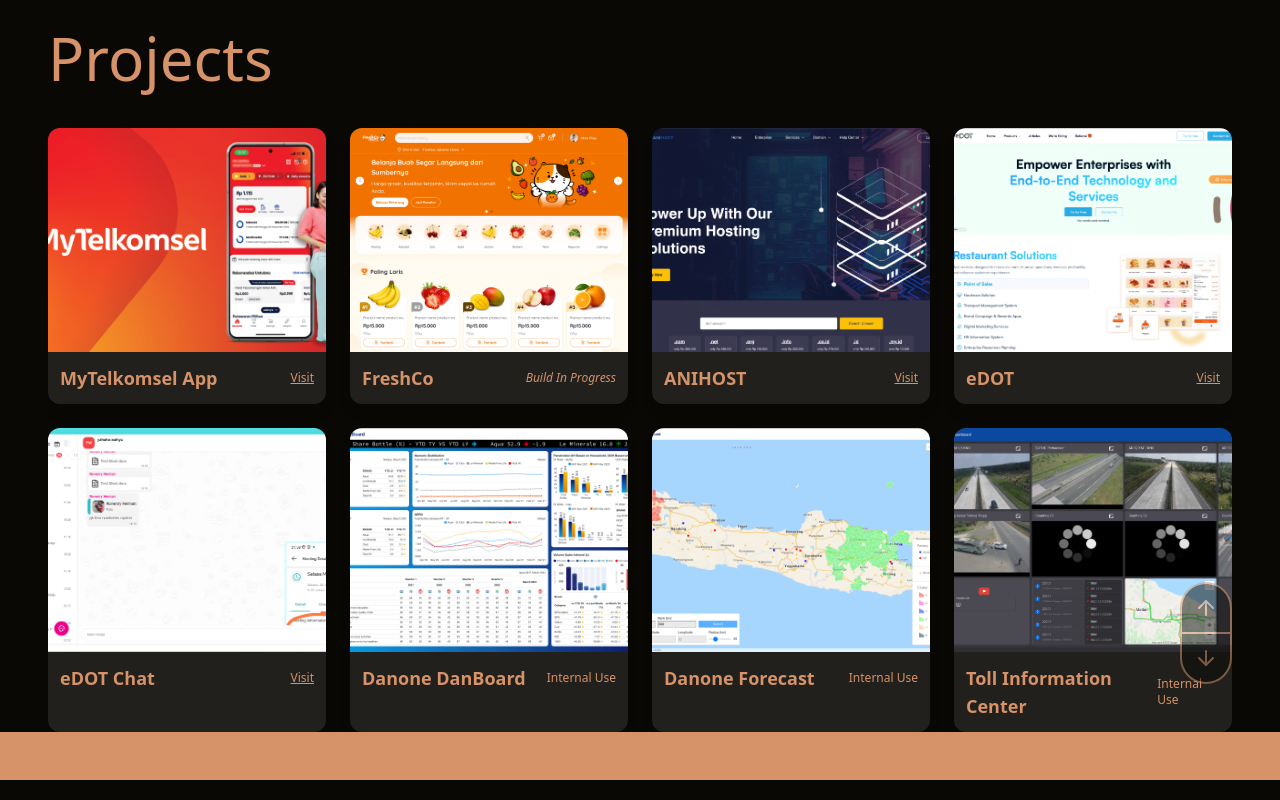
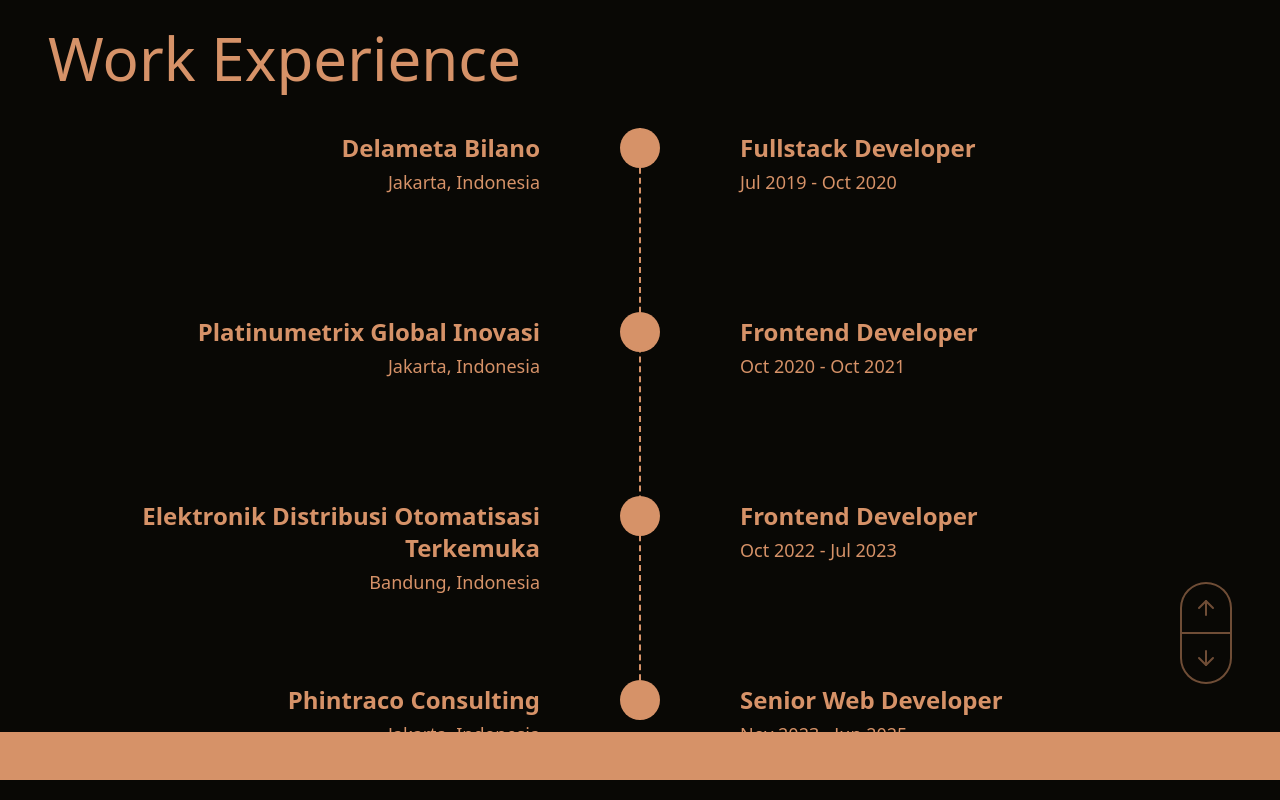
Before and after one commit to walyxxi/portfolio, a React (Vite) app: page / in a window 1280 px wide. Shown: the part 1620-2420 px from the top of the page. Built offline with nearby package versions, Linux system fonts and the light colour scheme.

Commit message:
feat: work experience section

```diff
--- a/src/App.tsx
+++ b/src/App.tsx
@@ -3,6 +3,7 @@
 import Projects from "./components/sections/Projects";
 import Contact from "./components/sections/Contact";
 import { ReactNode } from "react";
+import WorkExperience from "./components/sections/Experience";
 
 interface Section {
   id: number;
@@ -14,8 +15,9 @@
   const SECTIONS: Section[] = [
     { id: 1, name: "hero", section: <Hero /> },
     { id: 2, name: "about", section: <About /> },
-    { id: 3, name: "projects", section: <Projects /> },
-    { id: 3, name: "coontact", section: <Contact /> },
+    { id: 3, name: "experience", section: <WorkExperience /> },
+    { id: 4, name: "projects", section: <Projects /> },
+    { id: 5, name: "coontact", section: <Contact /> },
   ];
 
   return (
--- a/src/components/sections/About.tsx
+++ b/src/components/sections/About.tsx
@@ -63,7 +63,7 @@
             </button>
             <button
               onClick={() => {
-                const target = document.getElementById("projects");
+                const target = document.getElementById("experience");
                 target?.scrollIntoView({ behavior: "smooth" });
               }}
               className="border-2 border-t-1 border-primary rounded-b-full px-3 py-3 hover:bg-primary hover:text-black transition-colors"
--- /dev/null
+++ b/src/components/sections/Experience.tsx
@@ -0,0 +1,158 @@
+import { motion } from "framer-motion";
+import { ArrowDown, ArrowUp } from "lucide-react";
+
+const experiences = [
+  {
+    company: "Delameta Bilano",
+    location: "Jakarta, Indonesia",
+    period: "Jul 2019 - Oct 2020",
+    role: "Fullstack Developer",
+    description: "",
+    color: "bg-primary",
+  },
+  {
+    company: "Platinumetrix Global Inovasi",
+    location: "Jakarta, Indonesia",
+    period: "Oct 2020 - Oct 2021",
+    role: "Frontend Developer",
+    description: "",
+    color: "bg-primary",
+  },
+  {
+    company: "Elektronik Distribusi Otomatisasi Terkemuka",
+    location: "Bandung, Indonesia",
+    period: "Oct 2022 - Jul 2023",
+    role: "Frontend Developer",
+    description: "",
+    color: "bg-primary",
+  },
+  {
+    company: "Phintraco Consulting",
+    location: "Jakarta, Indonesia",
+    period: "Nov 2023 - Jun 2025",
+    role: "Senior Web Developer",
+    description: "",
+    color: "bg-primary",
+  },
+];
+
+const fadeIn = {
+  hidden: { opacity: 0, y: 40 },
+  visible: (i: number) => ({
+    opacity: 1,
+    y: 0,
+    transition: { delay: i * 0.2, duration: 0.6, ease: "easeOut" },
+  }),
+};
+
+export default function WorkExperience() {
+  return (
+    <div
+      id="experience"
+      className="relative h-screen overflow-hidden text-primary"
+    >
+      <motion.div
+        initial={{ opacity: 0, y: 50 }}
+        whileInView={{ opacity: 1, y: 0 }}
+        viewport={{ once: true }}
+        transition={{ duration: 1.5 }}
+        className="h-full w-full flex flex-col gap-10 p-6 lg:p-12"
+      >
+        <h2 className="text-4xl md:text-6xl">Work Experience</h2>
+        <div className="flex flex-row items-start lg:justify-center gap-10 lg:gap-20">
+          {/* Left Side */}
+          <div className="lg:flex lg:flex-col lg:mt-1 w-2/5 hidden">
+            {experiences.map((exp, idx) => (
+              <motion.div
+                key={idx}
+                custom={idx}
+                initial="hidden"
+                whileInView="visible"
+                viewport={{ once: true, amount: 0.5 }}
+                variants={fadeIn}
+                className="h-auto lg:h-46 text-end"
+              >
+                <h3 className="lg:text-xl xl:text-2xl font-semibold">
+                  {exp.company}
+                </h3>
+                <p className="mt-1 text-lg">{exp.location}</p>
+              </motion.div>
+            ))}
+          </div>
+
+          {/* Timeline */}
+          <div className="relative flex flex-col items-center">
+            <div className="absolute top-0 bottom-0 w-px bg-dashed border-l-2 border-dashed" />
+            {experiences.map((exp, idx) => (
+              <motion.div
+                key={idx}
+                className="relative z-10"
+                initial={{ scale: 0 }}
+                whileInView={{ scale: 1 }}
+                transition={{ delay: idx * 0.2, duration: 0.3 }}
+                viewport={{ once: true, amount: 0.8 }}
+              >
+                <div
+                  className={`w-8 lg:w-10 h-8 lg:h-10 rounded-full border-2 p-2 border-dashed ${exp.color}`}
+                />
+                {idx !== experiences.length - 1 && <div className="h-36" />}
+              </motion.div>
+            ))}
+          </div>
+
+          {/* Right Side */}
+          <div className="flex flex-col lg:mt-1 w-full lg:w-2/5">
+            {experiences.map((exp, idx) => (
+              <motion.div
+                key={idx}
+                custom={idx}
+                initial="hidden"
+                whileInView="visible"
+                viewport={{ once: true, amount: 0.5 }}
+                variants={fadeIn}
+                className="h-44 lg:h-46"
+              >
+                <h3 className="text-xl xl:text-2xl font-semibold">
+                  {exp.role}
+                </h3>
+                <h3 className="lg:hidden text-lg">{exp.company}</h3>
+                <p className="mt-1 text-sm lg:text-lg">{exp.period}</p>
+                <p className="lg:hidden text-sm">{exp.location}</p>
+              </motion.div>
+            ))}
+          </div>
+        </div>
+      </motion.div>
+      <div className="absolute bottom-0 w-full flex flex-col">
+        <motion.div
+          className="flex justify-end items-center p-6 md:p-12"
+          initial={{ opacity: 0 }}
+          animate={{ opacity: 1 }}
+          transition={{ delay: 0.6, duration: 1.5 }}
+        >
+          <div className="flex flex-col opacity-50 hover:opacity-100">
+            <button
+              onClick={() => {
+                const target = document.getElementById("about");
+                target?.scrollIntoView({ behavior: "smooth" });
+              }}
+              className="border-2 border-b-1 border-primary rounded-t-full px-3 py-3 hover:bg-primary hover:text-black transition-colors"
+            >
+              <ArrowUp className="w-4 h-4 md:w-6 md:h-6" />
+            </button>
+            <button
+              onClick={() => {
+                const target = document.getElementById("projects");
+                target?.scrollIntoView({ behavior: "smooth" });
+              }}
+              className="border-2 border-t-1 border-primary rounded-b-full px-3 py-3 hover:bg-primary hover:text-black transition-colors"
+            >
+              <ArrowDown className="w-4 h-4 md:w-6 md:h-6" />
+            </button>
+          </div>
+        </motion.div>
+        <div className="h-10 md:h-12 w-full bg-primary" />
+      </div>
+    </div>
+  );
+}
--- a/src/components/sections/Projects.tsx
+++ b/src/components/sections/Projects.tsx
@@ -1,6 +1,6 @@
+import { useState } from "react";
 import { motion } from "framer-motion";
 import { ArrowDown, ArrowUp, Link } from "lucide-react";
-import { useState } from "react";
 import Modal from "../ui/Modal";
 import Image from "../ui/Image";
 
@@ -9,7 +9,9 @@
   desc?: string;
   link?: string;
   image: string;
+  techs: string[];
   status: string;
+  role: string;
 }
 
 const Projects = () => {
@@ -19,7 +21,9 @@
       desc: "MyTelkomsel is the official mobile app by Telkomsel, Indonesia’s largest mobile network operator. It allows users to check balance, view and purchase data or call packages, pay bills, redeem Telkomsel Points, and manage their account easily. The app also offers lifestyle features like entertainment content, travel tools, and access to exclusive deals. Users can log in with various Telkomsel services, including Halo, simPATI, KARTU As, Orbit, or IndiHome.",
       link: "https://play.google.com/store/apps/details?id=com.telkomsel.telkomselcm",
       image: "/images/projects/mytsel.png",
+      techs: ["node"],
       status: "live",
+      role: "Backend Developer",
     },
     {
       name: "FreshCo",
@@ -27,6 +31,8 @@
       link: "",
       image: "/images/projects/freshco.png",
       status: "inprogress",
+      techs: ["next"],
+      role: "Frontend Developer",
     },
     {
       name: "ANIHOST",
@@ -34,6 +40,8 @@
       link: "https://anihost.com",
       image: "/images/projects/anihost.png",
       status: "live",
+      techs: ["next"],
+      role: "Frontend Developer",
     },
     {
       name: "eDOT",
@@ -41,6 +49,8 @@
       link: "https://edot.id",
       image: "/images/projects/edot.png",
       status: "live",
+      techs: ["next"],
+      role: "Frontend Developer",
     },
     {
       name: "eDOT Chat",
@@ -48,6 +58,8 @@
       link: "https://chat.edot.id",
       image: "/images/projects/edot-chat.png",
       status: "live",
+      techs: ["next"],
+      role: "Frontend Developer",
     },
     {
       name: "Danone DanBoard",
@@ -55,6 +67,8 @@
       link: "",
       image: "/images/projects/danone-danboard.png",
       status: "live",
+      techs: ["react"],
+      role: "Frontend Developer",
     },
     {
       name: "Danone Forecast",
@@ -62,6 +76,8 @@
       link: "",
       image: "/images/projects/danone-forecast.png",
       status: "live",
+      techs: ["react"],
+      role: "Frontend Developer",
     },
     {
       name: "Toll Information Center",
@@ -69,6 +85,8 @@
       link: "",
       image: "/images/projects/tic.png",
       status: "live",
+      techs: ["node", "react"],
+      role: "Fullstack Developer",
     },
   ];
 
@@ -151,7 +169,7 @@
             <div className="flex flex-col opacity-50 hover:opacity-100 active:opacity-100">
               <button
                 onClick={() => {
-                  const target = document.getElementById("about");
+                  const target = document.getElementById("experience");
                   target?.scrollIntoView({ behavior: "smooth" });
                 }}
                 className="border-2 bg-black border-b-1 border-primary rounded-t-full px-3 py-3 hover:bg-primary hover:text-black transition-colors"
@@ -178,9 +196,12 @@
         <div className="flex md:flex-row flex-col-reverse">
           <div className="flex flex-col justify-between p-2 md:p-4 md:min-w-1/4">
             <div>
-              <h2 className="text-lg md:text-xl font-semibold mb-4">
+              <h2 className="text-lg md:text-2xl font-semibold border-b">
                 {selectedProject?.name}
               </h2>
+              <h4 className="text-xs md:text-sm uppercase mb-2 md:mb-3 text-primary/50">
+                {selectedProject?.role}
+              </h4>
               <p className="text-sm md:max-w-xl md:text-md text-gray-700">
                 {selectedProject?.desc}
               </p>
```
